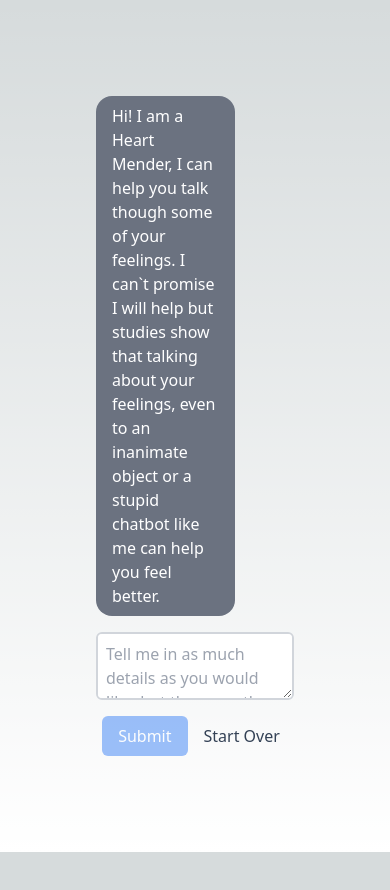
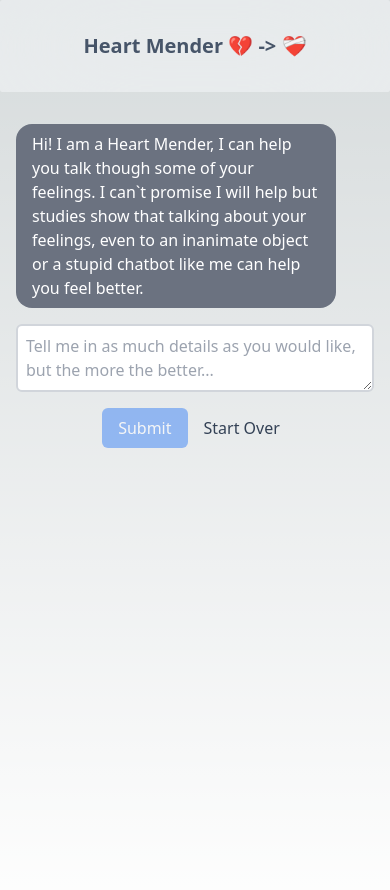
Before and after one commit to supervanya/mend-my-heart, a Next.js app: page / in a window 390 px wide. Shown: the top 890 px of the page. Before the commit the page ends 852 px from the top, so only its background shows below. Built offline with nearby package versions, Linux system fonts and the light colour scheme.

Commit message:
added mobile responsiveness

```diff
--- a/components/ChatHistory.tsx
+++ b/components/ChatHistory.tsx
@@ -10,7 +10,7 @@ export const ChatHistory: React.FC<{ children: React.ReactNode }> = ({
   children,
 }) => {
   return (
-    <div className="flex flex-col gap-2">
+    <div className="flex flex-col gap-2 w-full">
       {/* {chatHistory.map((message) => (
         <div
           key={message.timestamp}
--- a/components/Message.tsx
+++ b/components/Message.tsx
@@ -7,8 +7,7 @@ export const Message: React.FC<TMessage> = ({ text, user, timestamp }) => {
   return (
     <div className={`text-base w-full flex ${align}`}>
       <p
-        className={`${color} py-2 px-4 rounded-2xl text-white`}
-        style={{ maxWidth: "70%" }}
+        className={`${color} py-2 px-4 rounded-2xl text-white max-w-xs md:max-w-md`}
       >
         {text}
       </p>
--- a/pages/index.tsx
+++ b/pages/index.tsx
@@ -43,7 +43,11 @@ export default function Home() {
   };
 
   return (
-    <main className="flex min-h-screen max-w-2xl mx-auto flex-col items-center gap-4 p-24">
+    <>
+      <p className="text-xl font-bold p-8 bg-slate-50 w-full text-center text-slate-600 rounded-sm sticky top-0 backdrop-blur-3xl bg-opacity-50">
+        Heart Mender 💔 {"->"} ❤️‍🩹
+      </p>
+      <main className="flex min-h-screen max-w-lg mx-auto flex-col items-center gap-4 pt-8 p-4">
         <ChatHistory>
           <Message
             text={INITIAL_GREETING}
@@ -91,5 +95,6 @@ export default function Home() {
           </button>
         </div>
       </main>
+    </>
   );
 }
```
Lines whose indentation alone changed are shown as unchanged.
